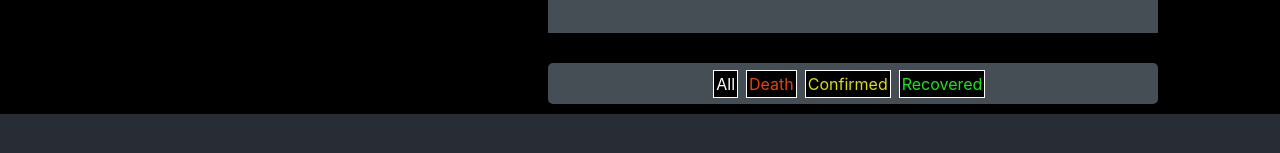
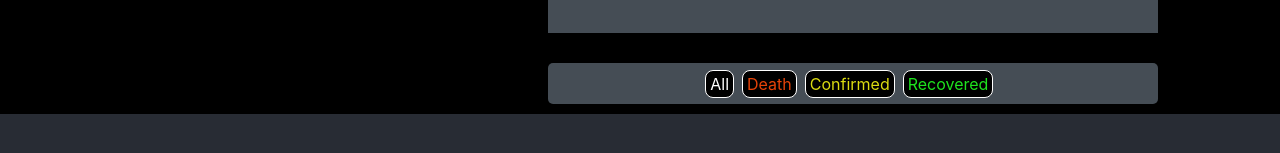
Before and after one commit to tub99/COVID-19-Alarm-System, a React (Create React App) app in the folder client/: page / in a window 1280 px wide. Shown: the part 543-696 px from the top of the page. Built offline with nearby package versions, Linux system fonts and the light colour scheme; no server answers.

Commit message:
button css fixed

```diff
--- a/client/src/components/ComparisonChart.css
+++ b/client/src/components/ComparisonChart.css
@@ -8,9 +8,9 @@
     justify-content:center;
 }
 .comparison-legend button{
-
-    padding-left: 2px;
-    padding-right:2px;
+    border-radius: 8px;;
+    padding-left: 4px;
+    padding-right:4px;
     cursor: pointer;
     background-color: black;
     border: 1px solid white;
--- a/client/src/components/MapVisualiserContainer.js
+++ b/client/src/components/MapVisualiserContainer.js
@@ -38,7 +38,7 @@ class MapVisualiserContainer extends React.Component {
   componentDidMount() {
     const BASE_URL = "http://localhost:3030";
     const getCOVIDData = () => {
-      axios.get("/covid-data").then((resp) => {
+      axios.get(BASE_URL+"/covid-data").then((resp) => {
         let covidData = resp.data.totalCases;
         const { today } = resp.data;
         const {delta} = resp.data;
```
